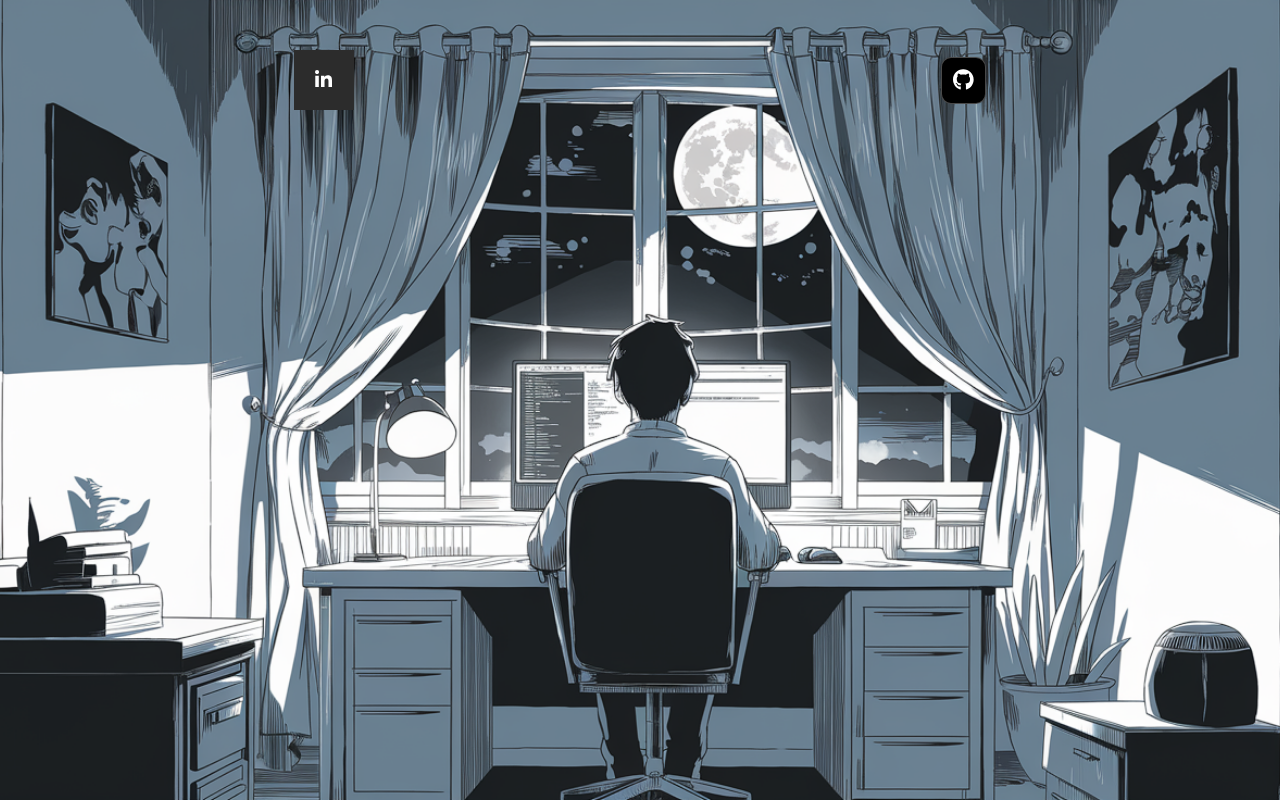
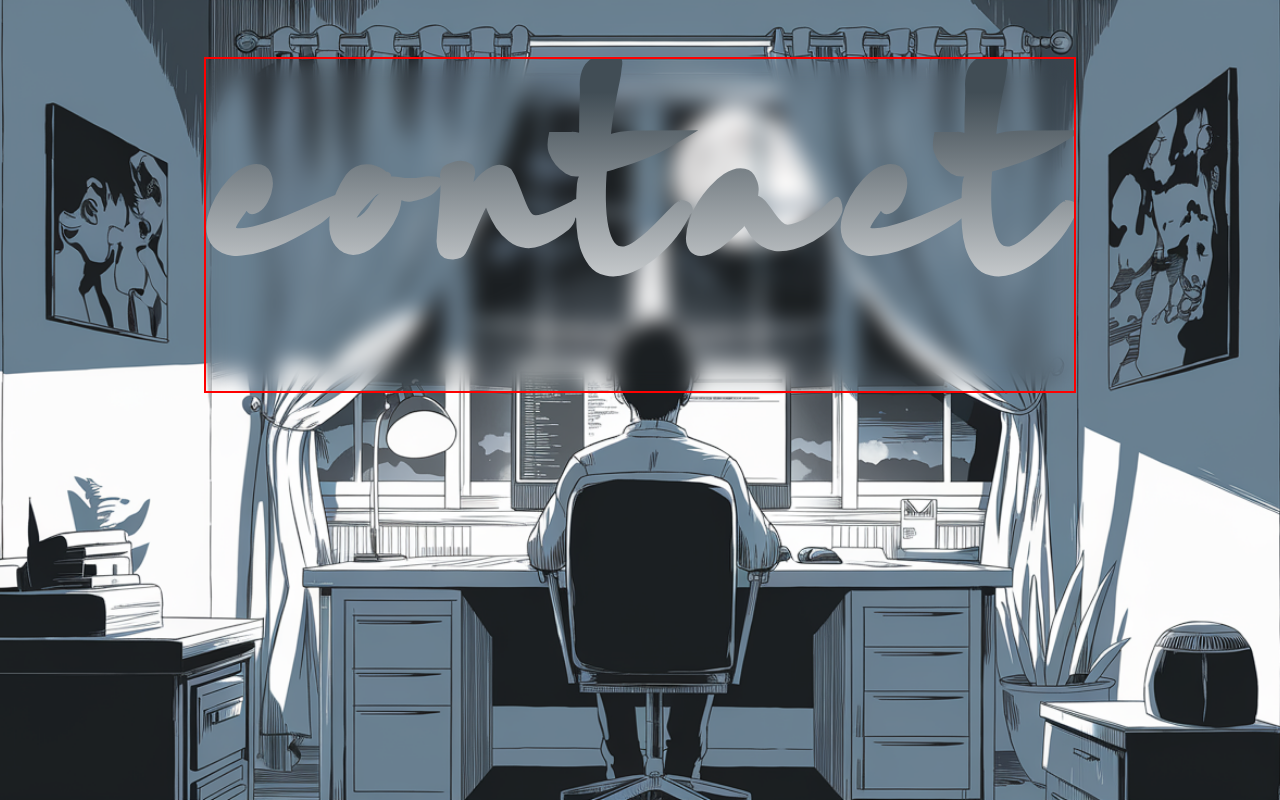
Before and after one commit to bannik62/portfolio, a plain HTML site: page index.html in a window 1280 px wide. Drawn offline with Linux system fonts and the light colour scheme.

Commit message:
changement d idée

```diff
--- a/index.html
+++ b/index.html
@@ -7,28 +7,25 @@
     <title>cv</title>
 </head>
 <body>
-    <div class="containAll">
-    <div class="containerInfoPerso">
-        <a href="#" class="socialContainerLink containerLink">
-            <svg class="socialSvg linkdinSvg" viewBox="0 0 448 512">
-              <path
-                d="M100.28 448H7.4V148.9h92.88zM53.79 108.1C24.09 108.1 0 83.5 0 53.8a53.79 53.79 0 0 1 107.58 0c0 29.7-24.1 54.3-53.79 54.3zM447.9 448h-92.68V302.4c0-34.7-.7-79.2-48.29-79.2-48.29 0-55.69 37.7-55.69 76.7V448h-92.78V148.9h89.08v40.8h1.3c12.4-23.5 42.69-48.3 87.88-48.3 94 0 111.28 61.9 111.28 142.3V448z"
-              ></path>
-            </svg>
-          </a>
+    <nav>
 
-          <button class="Btn">
-           <span class="svgContainer">
-             <svg fill="white" viewBox="0 0 496 512" height="1.6em"><path d="M165.9 397.4c0 2-2.3 3.6-5.2 3.6-3.3.3-5.6-1.3-5.6-3.6 0-2 2.3-3.6 5.2-3.6 3-.3 5.6 1.3 5.6 3.6zm-31.1-4.5c-.7 2 1.3 4.3 4.3 4.9 2.6 1 5.6 0 6.2-2s-1.3-4.3-4.3-5.2c-2.6-.7-5.5.3-6.2 2.3zm44.2-1.7c-2.9.7-4.9 2.6-4.6 4.9.3 2 2.9 3.3 5.9 2.6 2.9-.7 4.9-2.6 4.6-4.6-.3-1.9-3-3.2-5.9-2.9zM244.8 8C106.1 8 0 113.3 0 252c0 110.9 69.8 205.8 169.5 239.2 12.8 2.3 17.3-5.6 17.3-12.1 0-6.2-.3-40.4-.3-61.4 0 0-70 15-84.7-29.8 0 0-11.4-29.1-27.8-36.6 0 0-22.9-15.7 1.6-15.4 0 0 24.9 2 38.6 25.8 21.9 38.6 58.6 27.5 72.9 20.9 2.3-16 8.8-27.1 16-33.7-55.9-6.2-112.3-14.3-112.3-110.5 0-27.5 7.6-41.3 23.6-58.9-2.6-6.5-11.1-33.3 2.6-67.9 20.9-6.5 69 27 69 27 20-5.6 41.5-8.5 62.8-8.5s42.8 2.9 62.8 8.5c0 0 48.1-33.6 69-27 13.7 34.7 5.2 61.4 2.6 67.9 16 17.7 25.8 31.5 25.8 58.9 0 96.5-58.9 104.2-114.8 110.5 9.2 7.9 17 22.9 17 46.4 0 33.7-.3 75.4-.3 83.6 0 6.5 4.6 14.4 17.3 12.1C428.2 457.8 496 362.9 496 252 496 113.3 383.5 8 244.8 8zM97.2 352.9c-1.3 1-1 3.3.7 5.2 1.6 1.6 3.9 2.3 5.2 1 1.3-1 1-3.3-.7-5.2-1.6-1.6-3.9-2.3-5.2-1zm-10.8-8.1c-.7 1.3.3 2.9 2.3 3.9 1.6 1 3.6.7 4.3-.7.7-1.3-.3-2.9-2.3-3.9-2-.6-3.6-.3-4.3.7zm32.4 35.6c-1.6 1.3-1 4.3 1.3 6.2 2.3 2.3 5.2 2.6 6.5 1 1.3-1.3.7-4.3-1.3-6.2-2.2-2.3-5.2-2.6-6.5-1zm-11.4-14.7c-1.6 1-1.6 3.6 0 5.9 1.6 2.3 4.3 3.3 5.6 2.3 1.6-1.3 1.6-3.9 0-6.2-1.4-2.3-4-3.3-5.6-2z"></path></svg>
-           </span>
-           <span class="BG"></span>
-          </button>
+    </nav>
+<div class="container">
 
+    <div class="sectionSnap one ">
+        <h2> contact </h2>
     </div>
-    <div class="containerXp">
-        <div class="xp"></div>
-        <div class="dateXp"></div>
+    <div class="sectionSnap">2</div>
+    <div class="sectionSnap">3
+        <div class="divHorizontal">
+
+        </div>
     </div>
-    </div>
+    <div class="sectionSnap">4</div>
+    <div class="sectionSnap">5</div>
+    <div class="sectionSnap">6</div>
+
+</div>
+
 </body>
 </html>
--- a/style/style.css
+++ b/style/style.css
@@ -1,126 +1,76 @@
 * {
     margin: 0;
     padding: 0;
-    /* outline: 2px solid  red ; */
+    outline: 2px solid red;
 }
 
-.containAll {
-    width: fit-content;
-    height: 100vh;
-    background-image: url(../img/fond.webp);
-    background-size: cover;
-    background-repeat: no-repeat;
-    background-position:  center;
+@font-face {
+    font-family: 'MyFont';
+    src: url('../font/\ Khiara.ttf') format('truetype');
+    font-weight: normal;
+    font-style: normal;
 }
 
-.containerInfoPerso {
-    display: flex;
-    justify-content: space-around;
-    align-items:center ;
+body {
+    /* display: flex; */
+    justify-content: center;
     width: 100vw;
-    height: 20vh;
+    display: block;
+    /* overflow: hidden; */
+    height: 100vh;
 }
 
-.socialContainerLink {
-    width: 60px;
-    height: 60px;
-    background-color: rgb(44, 44, 44);
+.container {
+    display: flex;
+    flex-direction: column;
+    flex-wrap: nowrap;
+    height: 100vh;
+    width: 100vw;
+    overflow-y: scroll;
+    scroll-snap-type: y mandatory;
+    -webkit-overflow-scrolling: touch;
+    transition: scroll-snap-type 0.3;
+
+}
+
+.sectionSnap {
+    flex: 0 0 100vh;
+    font-size: 5rem;
     display: flex;
     align-items: center;
     justify-content: center;
-    overflow: hidden;
-    transition-duration: 0.3s;
+    /* margin-bottom: 5px; */
+    height: 100vh;
+    width: 100%;
+    scroll-snap-align: center;
 }
 
-.containerLink:hover {
-    background-color: #0072b1;
-    transition-duration: 0.3s;
-    transform: scale(1.5);
-    border-radius: 15px;
+.sectionSnap.one {
+    position: relative;
+
+    width: 100%;
+    height: 100%;
+    background-image: url(../img/fond.webp);
+    background-clip: border-box;
+    background-size: cover;
+    background-position: center;
+    background-clip: border-box;
+    background-size: cover;
 }
 
+.sectionSnap.one h2{
 
-.socialContainerLink:active {
-    transform: scale(0.9);
-    transition-duration: 0.3s;
+    position: absolute;
+    font-family: 'MyFont', sans-serif;
+    font-size: 25rem;
+    letter-spacing: 20px;
+    color: white;
+    font-weight: bold;
+            background: linear-gradient(to bottom, rgb(65, 77, 85) 10%, #ffffff 90%); /* Dégradé du noir en haut au blanc en bas */
+            -webkit-background-clip: text;
+            background-clip: text;
+            -webkit-text-fill-color: transparent;
+            text-fill-color: transparent;
+            margin-bottom: 350px;
+            backdrop-filter: blur(10px); /* Applique le flou d'arrière-plan */
 }
-
-.socialSvg {
-    width: 17px;
-}
-
-.socialSvg path {
-    fill: rgb(255, 255, 255);
-}
-
-.socialContainer:hover .socialSvg {
-    animation: slide-in-top 0.3s both;
-}
-
-@keyframes slide-in-top {
-    0% {
-        transform: translateY(50px);
-        opacity: 0;
-    }
-
-    100% {
-        transform: translateY(0);
-        opacity: 1;
-    }
-}
-
-/* gitub---------------------------------------------
- */
-
- /* From Uiverse.io by vinodjangid07 */
-/* From Uiverse.io by vinodjangid07 */
-.Btn {
-    width: 45px;
-    height: 45px;
-    display: flex;
-    align-items: center;
-    justify-content: center;
-    border: none;
-    background-color: transparent;
-    position: relative;
-    /* overflow: hidden; */
-    border-radius: 7px;
-    cursor: pointer;
-    transition: all .3s;
-  }
-
-  .svgContainer {
-    width: 100%;
-    height: 100%;
-    display: flex;
-    align-items: center;
-    justify-content: center;
-    background-color: black;
-    backdrop-filter: blur(0px);
-    letter-spacing: 0.8px;
-    border-radius: 10px;
-    transition: all .3s;
-    border: 1px solid rgba(156, 156, 156, 0.466);
-  }
-
-  .BG {
-    position: absolute;
-    content: "";
-    width: 100%;
-    height: 100%;
-    background: #181818;
-    z-index: -1;
-    border-radius: 10px;
-    pointer-events: none;
-    transition: all .3s;
-  }
-
-  .Btn:hover .BG {
-    transform: rotate(35deg);
-    transform-origin: bottom;
-  }
-
-  .Btn:hover .svgContainer {
-    background-color: rgba(156, 156, 156, 0.466);
-    backdrop-filter: blur(4px);
-  }
```
Also changed, not shown: font/ Khiara.otf (added), font/ Khiara.ttf (added), font/MangaStyle.ttf (added), font/khiara_script/COVER.jpg (added), font/khiara_script/README.txt (added), font/khiara_script/© 2020 NUGS Project Khiara Script.otf (added), font/khiara_script/© 2020 NUGS Project Khiara Script.ttf (added), 2 other files.
